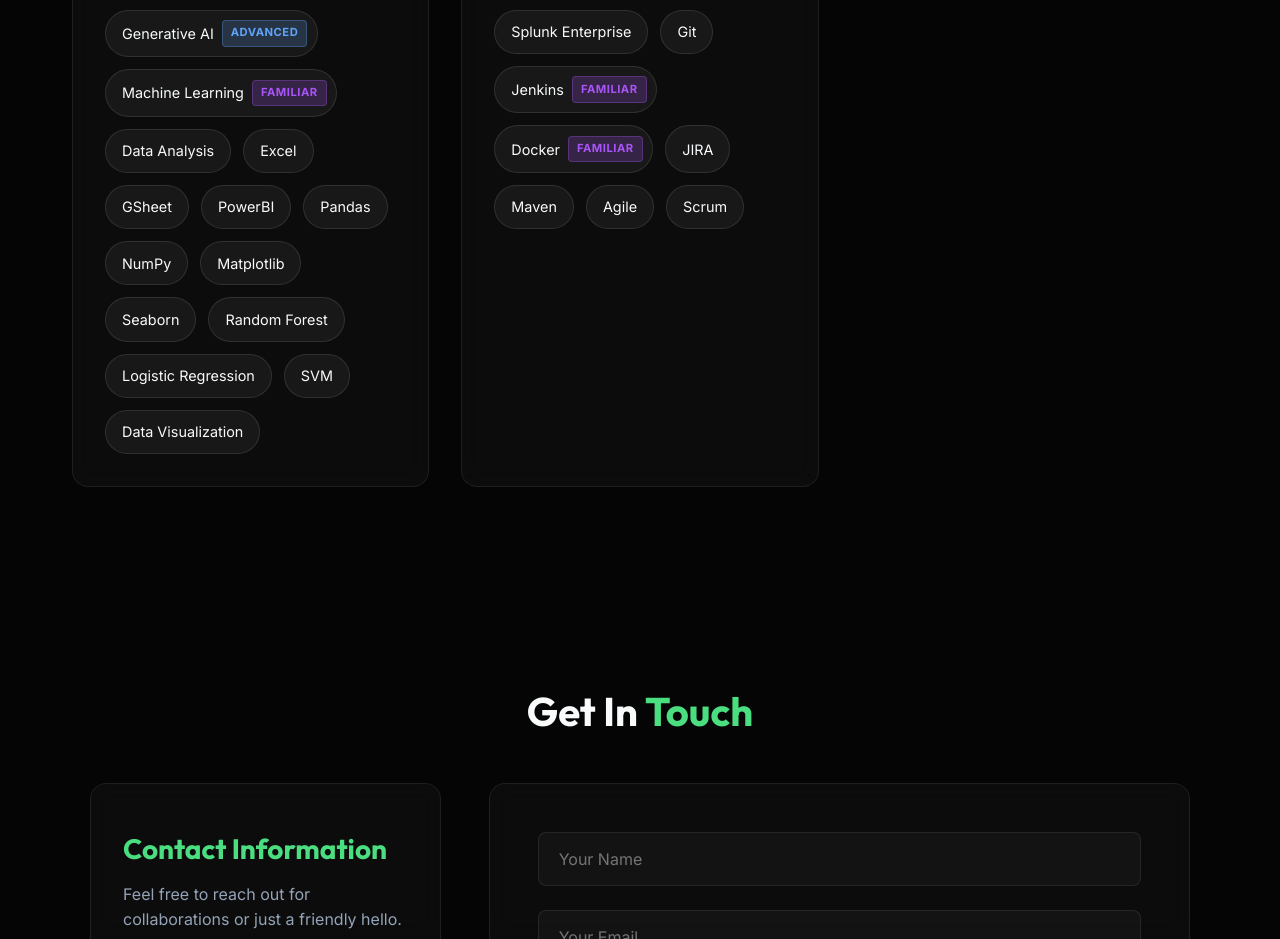
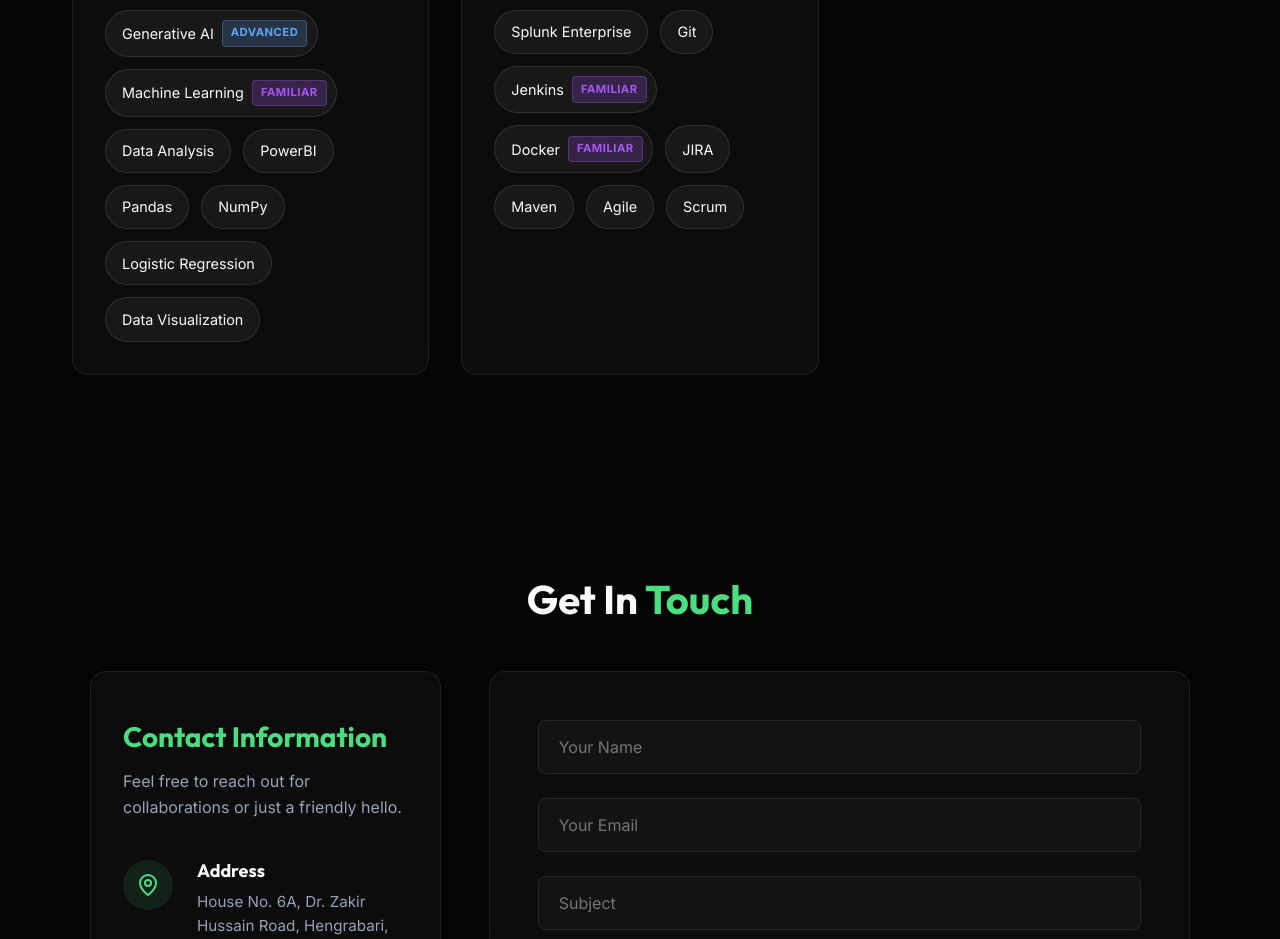
Before and after one commit to sritupal/Utpal_Portfolio, a React (Vite) app: page / in a window 1280 px wide. Shown: the part 3740-4679 px from the top of the page. Built offline with nearby package versions, Linux system fonts and the light colour scheme.

Commit message:
chore: remove specific skills from AI & Data section

```diff
--- a/src/components/Skills.jsx
+++ b/src/components/Skills.jsx
@@ -63,16 +63,10 @@
       { name: 'Generative AI', level: 'Advanced' },
       { name: 'Machine Learning', level: 'Familiar' },
       { name: 'Data Analysis' },
-      { name: 'Excel' },
-      { name: 'GSheet' },
       { name: 'PowerBI' },
       { name: 'Pandas' },
       { name: 'NumPy' },
-      { name: 'Matplotlib' },
-      { name: 'Seaborn' },
-      { name: 'Random Forest' },
       { name: 'Logistic Regression' },
-      { name: 'SVM' },
       { name: 'Data Visualization' }
     ]
   },
```
